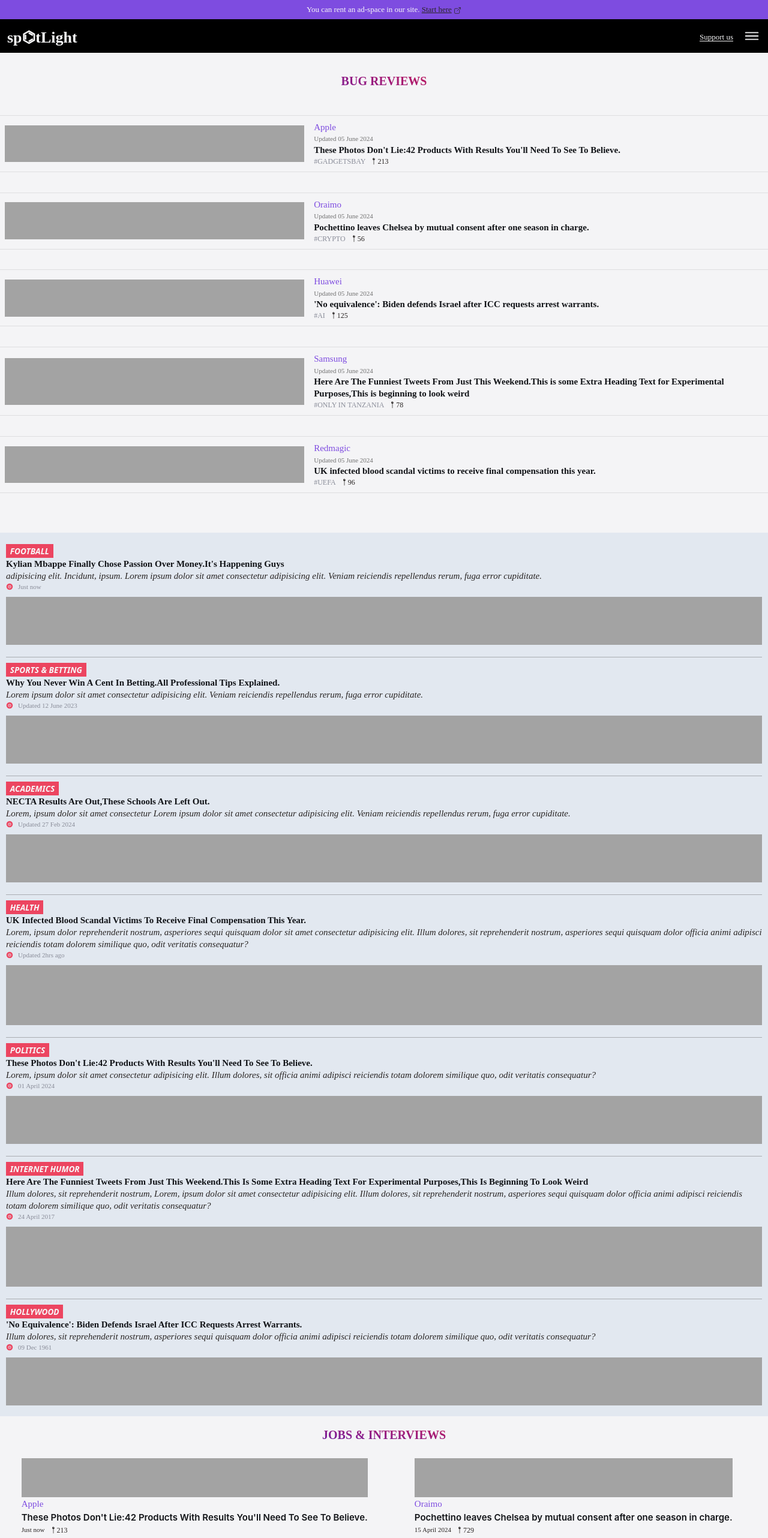
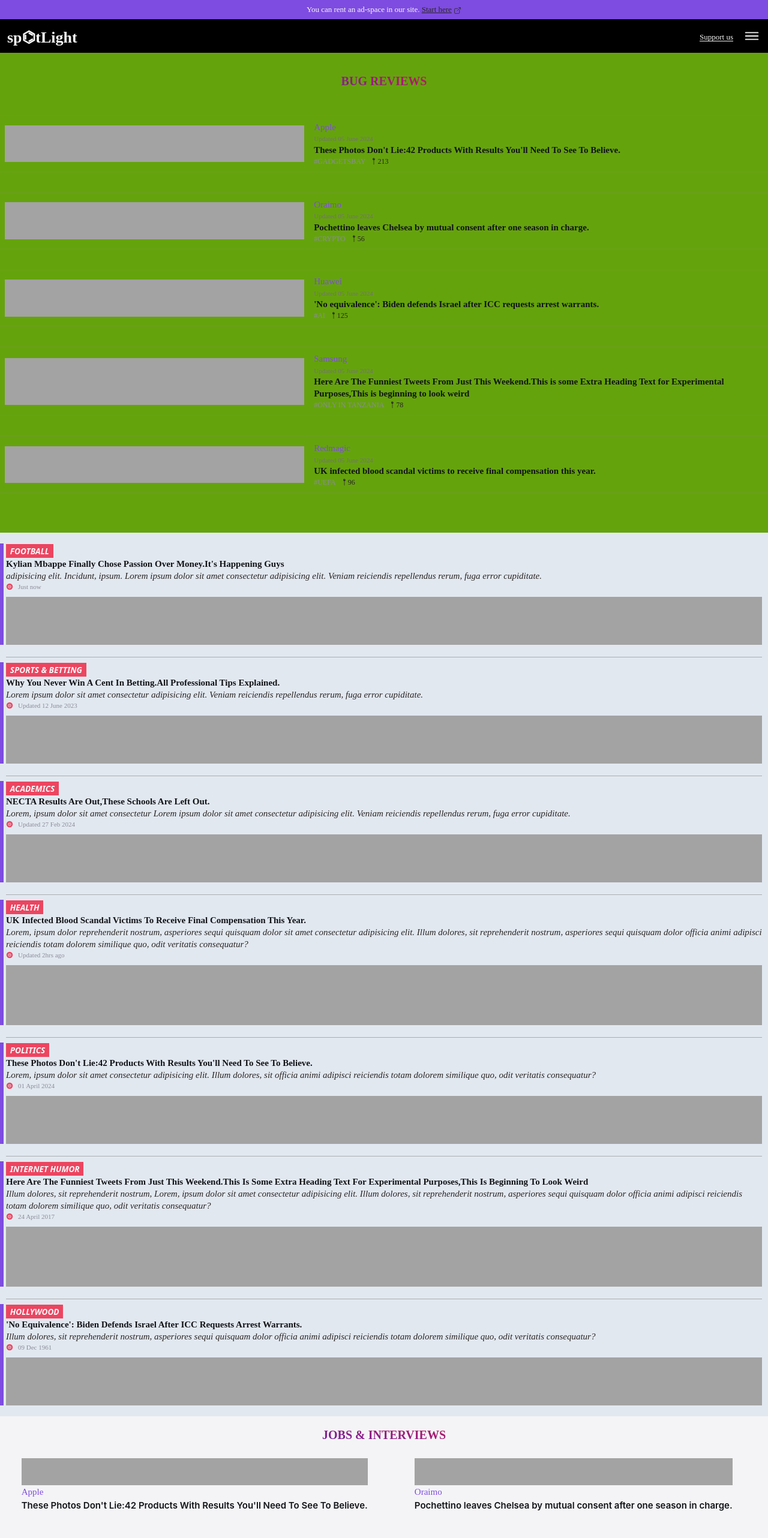
Before and after one commit to ElisKaholwe/spotlight, a Next.js app: page /reviews in a window 1280 px wide. Shown: the top 2564 px of the page at 60% size. Built offline with nearby package versions, Linux system fonts and the light colour scheme.

Commit message:
Phase-02 Retouch

```diff
--- a/src/components/PostReviewOne.js
+++ b/src/components/PostReviewOne.js
@@ -9,8 +9,7 @@ const PostReviewOne = () => {
     <>
       <Link href='/blog'>
         <div key={review.id} className={`${styles.singleReview}`}>
-          {/* For an Image Fetched Locally (from the public directory-it is not necessary  to define the width and height property width={100} height={100}) */}
-          {/*<Image className={`border border-red-500`} width={60} height={60} src={review.Image} quality={100} alt='Review Image' />*/}
+          {/* This Empty Div Will be replaced by a Post/Review Image  */}
           <div className='bg-neutral-400 w-full h-[80%]'></div>
           <div>
             <h2 className={`${styles.BrandName}`}>{review.BrandName}</h2>
--- a/src/components/PostReviewOne.module.css
+++ b/src/components/PostReviewOne.module.css
@@ -1,5 +1,5 @@
 .sectionContainer {
-  @apply w-screen min-h-screen py-[2em];
+  @apply max-w-[100vw] mx-auto min-h-screen py-[2em] bg-lime-600;
   display: grid;
   grid-template-columns: 1fr;
 }
--- a/src/components/PostReviewThree.module.css
+++ b/src/components/PostReviewThree.module.css
@@ -13,13 +13,13 @@
   gap: 0.5em;
   @apply my-2;
 }
-/*.singleReview::before {
+.singleReview::before {
   content: '';
   position: absolute;
   width: 0.375em;
   height: 100%;
   @apply my-auto -left-[10px] bg-PurpleSpecial;
-}*/
+}
 .categoryLabel {
   @apply bg-PinkSpecial text-[.85rem] text-PrimaryWhite italic font-extrabold py-[0.15em] px-[0.5em];
 }
--- a/src/components/PostReviewTwo.js
+++ b/src/components/PostReviewTwo.js
@@ -12,13 +12,6 @@ const PostReviewTwo = () => {
           <div className={`flex flex-col items-start justify-between gap-[2px]`}>
             <h2 className={`${styles.reviewsBrandName}`}>{review.BrandName}</h2>
             <h1 className={`${styles.reviewsHeading}`}>{review.Heading}</h1>
-            <div className='flex gap-2'>
-              <h2 className={`${styles.reviewsUpdateTime}`}>{review.UpdateTime}</h2>
-              <h2 className='flex justify-between items-center text-NeutralStone font-[400]  font-primary text-[12px]'>
-                <IoPin />
-                {review.comments}
-              </h2>
-            </div>
           </div>
         </div>
       </Link>
```
